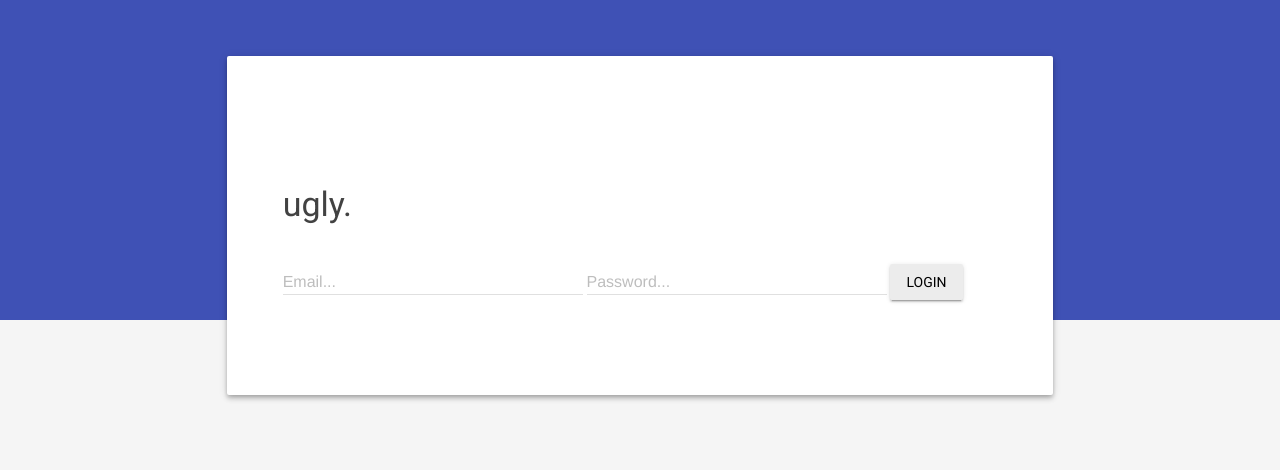
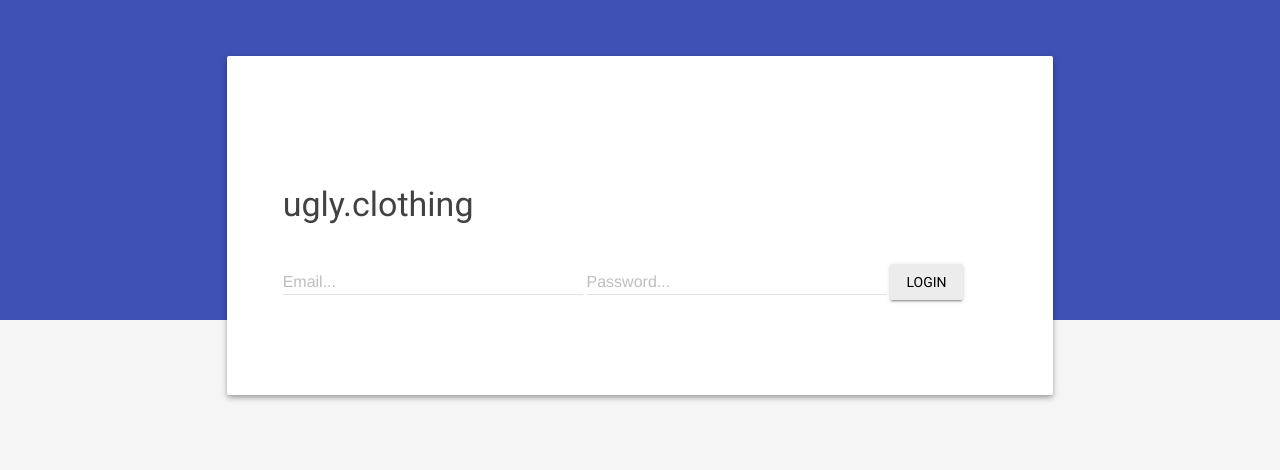
Before and after one commit to lominsky/ugly.clothing, a plain HTML site: page admin.html in a window 1280 px wide. Drawn offline with nearby package versions, Linux system fonts and the light colour scheme; no server answers.

Commit message:
changed page header

```diff
--- a/admin.html
+++ b/admin.html
@@ -38,7 +38,7 @@
           <div class="mdl-cell mdl-cell--2-col mdl-cell--hide-tablet mdl-cell--hide-phone"></div>
           <div class="demo-content mdl-color--white mdl-shadow--4dp content mdl-color-text--grey-800 mdl-cell mdl-cell--8-col">
             <div id="logged-in">
-              <h3>ugly.</h3>
+              <h3>ugly.clothing</h3>
               <div id="table-div" style="display:none">
                 <table id="table" class="mdl-data-table mdl-js-data-table">
                   <thead>
```
